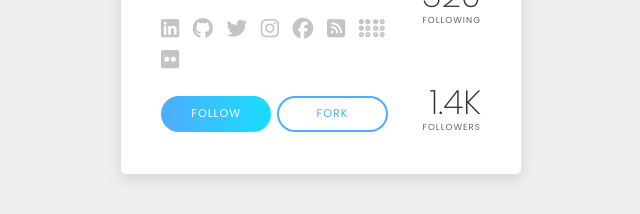
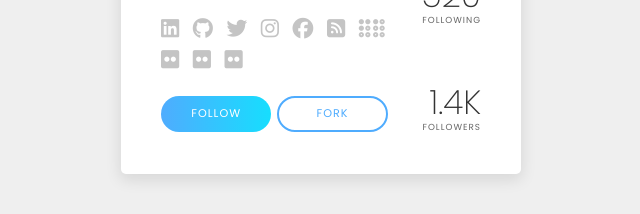
Before and after one commit to Shahzaibfardeen/My_Profile_Card, a plain HTML site: page index.html in a window 1280 px wide. Shown: the part 537-751 px from the top of the page, 319-959 px from the left. Drawn offline with Linux system fonts and the light colour scheme.

Commit message:
Checking the links

```diff
--- a/index.html
+++ b/index.html
@@ -78,7 +78,15 @@
                         </a>
 
                         <a href="https://discord.gg/72RHxTkr5t" target="_blank" class="icon">
-                            <i class="fa fa-flickr"></i>
+                            <i class="fab fa-flickr"></i>
+                        </a>
+
+                        <a href="https://discord.gg/72RHxTkr5t" target="_blank" class="icon">
+                            <i class="fab fa-flickr" aria-hidden="true"></i>
+                        </a>
+
+                        <a href="https://discord.gg/72RHxTkr5t" target="_blank" class="icon">
+                            <i class="fa fa-flickr" aria-hidden="true"></i>
                         </a>
 
                     </div>
```
